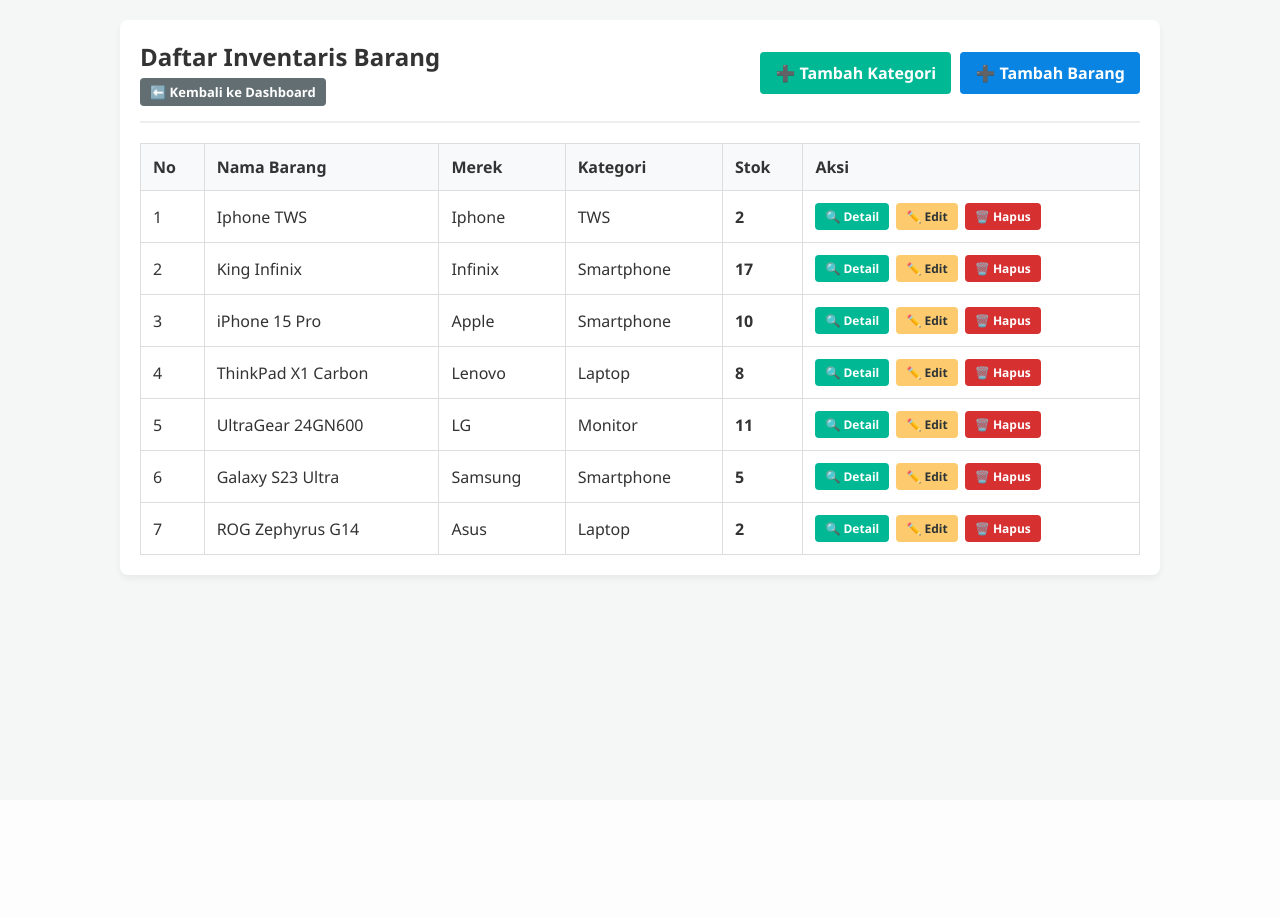
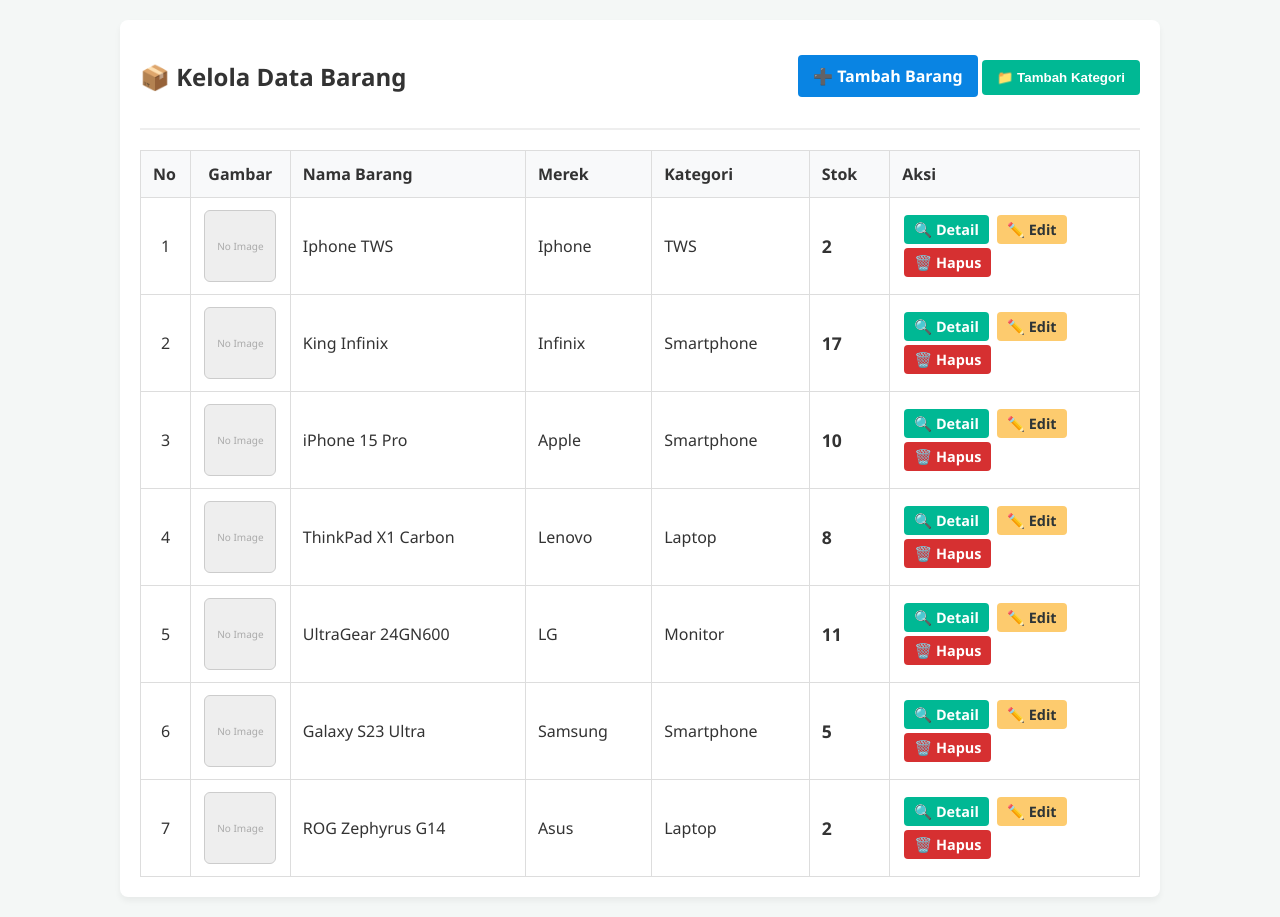
Before and after one commit to nabilmuhammadramadhan/electrostock-inventaris, a PHP site: page /barang.php in a window 1280 px wide. Before the commit the page ends 580 px from the top, so only its background shows below. Run offline with PHP 8.4, Linux system fonts and the light colour scheme; data comes from the database, SQL or seed files in the repository.

Commit message:
Add files via upload

```diff
--- a/barang.php
+++ b/barang.php
@@ -1,6 +1,11 @@
 <?php
 // 1. Panggil koneksi database
 include 'koneksi.php';
+
+// Buat folder 'uploads' secara otomatis jika belum ada untuk menyimpan gambar
+if (!is_dir('uploads')) {
+    mkdir('uploads', 0777, true);
+}
 
 // Menangkap parameter 'aksi' di URL. Jika tidak ada, default-nya adalah kosong (tampil tabel)
 $aksi = isset($_GET['aksi']) ? $_GET['aksi'] : '';
@@ -16,51 +21,86 @@ if (isset($_POST['simpan_tambah'])) {
     $spesifikasi = mysqli_real_escape_string($koneksi, $_POST['spesifikasi']);
     $id_kategori = $_POST['id_kategori'];
 
+    // Proses Upload Gambar
+    $gambar = '';
+    if(isset($_FILES['gambar']['name']) && $_FILES['gambar']['name'] != '') {
+        $ext = pathinfo($_FILES['gambar']['name'], PATHINFO_EXTENSION);
+        $gambar = time() . '_' . uniqid() . '.' . $ext; // Penamaan unik agar tidak tertimpa
+        move_uploaded_file($_FILES['gambar']['tmp_name'], 'uploads/' . $gambar);
+    }
+
     // Simpan ke database (stok otomatis 0 karena baru dibuat)
-    $query = "INSERT INTO barang (nama_barang, merek, spesifikasi, id_kategori, stok)
-              VALUES ('$nama', '$merek', '$spesifikasi', '$id_kategori', 0)";
+    $query = "INSERT INTO barang (nama_barang, merek, spesifikasi, id_kategori, stok, gambar)
+              VALUES ('$nama', '$merek', '$spesifikasi', '$id_kategori', 0, '$gambar')";
     mysqli_query($koneksi, $query);
-    header("Location: barang.php"); // Kembali ke halaman utama barang
+    header("Location: barang.php");
     exit;
 }
 
-// [BARU] Jika tombol "Simpan Kategori" (Form Tambah Kategori) diklik
-if (isset($_POST['simpan_kategori'])) {
-    $nama_kategori = mysqli_real_escape_string($koneksi, $_POST['nama_kategori']);
-
-    // Simpan ke database kategori
-    $query_kategori = "INSERT INTO kategori (nama_kategori) VALUES ('$nama_kategori')";
-    mysqli_query($koneksi, $query_kategori);
-
-    // Setelah selesai buat kategori, arahkan kembali ke form tambah barang
-    // agar bisa langsung dipakai
-    header("Location: barang.php?aksi=tambah");
-    exit;
-}
-
-// Jika tombol "Simpan Perubahan" (Form Edit Barang) diklik
+// Jika tombol "Update Data" (Form Edit Barang) diklik
 if (isset($_POST['simpan_edit'])) {
-    $id = $_POST['id_barang'];
+    $id_barang = $_POST['id_barang'];
     $nama = mysqli_real_escape_string($koneksi, $_POST['nama_barang']);
     $merek = mysqli_real_escape_string($koneksi, $_POST['merek']);
     $spesifikasi = mysqli_real_escape_string($koneksi, $_POST['spesifikasi']);
     $id_kategori = $_POST['id_kategori'];
 
-    $query = "UPDATE barang SET nama_barang='$nama', merek='$merek', spesifikasi='$spesifikasi', id_kategori='$id_kategori' WHERE id_barang='$id'";
+    // Cek gambar lama dari database
+    $q_gambar = mysqli_query($koneksi, "SELECT gambar FROM barang WHERE id_barang='$id_barang'");
+    $data_gambar = mysqli_fetch_assoc($q_gambar);
+    $gambar_lama = $data_gambar['gambar'];
+
+    // Proses Upload Gambar Baru (Jika user memilih gambar baru)
+    $gambar_baru = $gambar_lama; // Default gunakan gambar lama
+    if(isset($_FILES['gambar']['name']) && $_FILES['gambar']['name'] != '') {
+        $ext = pathinfo($_FILES['gambar']['name'], PATHINFO_EXTENSION);
+        $gambar_baru = time() . '_' . uniqid() . '.' . $ext;
+        move_uploaded_file($_FILES['gambar']['tmp_name'], 'uploads/' . $gambar_baru);
+
+        // Hapus file gambar lama dari folder uploads agar tidak memenuhi server
+        if(!empty($gambar_lama) && file_exists('uploads/'.$gambar_lama)) {
+            unlink('uploads/'.$gambar_lama);
+        }
+    }
+
+    $query = "UPDATE barang SET
+                nama_barang = '$nama',
+                merek = '$merek',
+                spesifikasi = '$spesifikasi',
+                id_kategori = '$id_kategori',
+                gambar = '$gambar_baru'
+              WHERE id_barang = '$id_barang'";
     mysqli_query($koneksi, $query);
     header("Location: barang.php");
     exit;
 }
 
-// Proses hapus barang
+// Proses Hapus Data Barang
 if ($aksi == 'hapus') {
     $id = $_GET['id'];
+
+    // Hapus file gambar terlebih dahulu sebelum menghapus data dari database
+    $q_gambar = mysqli_query($koneksi, "SELECT gambar FROM barang WHERE id_barang='$id'");
+    if($data_gambar = mysqli_fetch_assoc($q_gambar)) {
+        if(!empty($data_gambar['gambar']) && file_exists('uploads/'.$data_gambar['gambar'])) {
+            unlink('uploads/'.$data_gambar['gambar']); // Menghapus file gambar
+        }
+    }
+
     mysqli_query($koneksi, "DELETE FROM barang WHERE id_barang='$id'");
     header("Location: barang.php");
     exit;
 }
+
+// Jika tombol "Simpan Kategori" diklik
+if (isset($_POST['simpan_kategori'])) {
+    $nama_kategori = mysqli_real_escape_string($koneksi, $_POST['nama_kategori']);
+    mysqli_query($koneksi, "INSERT INTO kategori (nama_kategori) VALUES ('$nama_kategori')");
+    header("Location: barang.php");
+    exit;
+}
+
 ?>
-
 <!DOCTYPE html>
 <html lang="id">
 <head>
@@ -68,217 +108,206 @@ if ($aksi == 'hapus') {
     <meta name="viewport" content="width=device-width, initial-scale=1.0">
     <title>Kelola Barang - ElectroStock</title>
     <style>
-        /* CSS Dasar */
         body { font-family: 'Segoe UI', Tahoma, Geneva, Verdana, sans-serif; background-color: #f4f7f6; margin: 0; padding: 20px; color: #333; }
         .container { max-width: 1000px; margin: 0 auto; background: white; padding: 20px; border-radius: 8px; box-shadow: 0 4px 6px rgba(0,0,0,0.05); }
         .header { display: flex; justify-content: space-between; align-items: center; border-bottom: 2px solid #eee; padding-bottom: 15px; margin-bottom: 20px; }
 
-        /* Tombol */
         .btn { padding: 10px 15px; text-decoration: none; border-radius: 4px; display: inline-block; font-weight: bold; border: none; cursor: pointer; color: white; }
         .btn-primary { background-color: #0984e3; }
-        .btn-secondary { background-color: #636e72; }
         .btn-success { background-color: #00b894; }
         .btn-warning { background-color: #fdcb6e; color: #2d3436; }
         .btn-danger { background-color: #d63031; }
-        .btn-action { padding: 5px 10px; font-size: 12px; margin-right: 3px;}
+        .btn-secondary { background-color: #636e72; }
+        .btn-action { padding: 5px 10px; font-size: 0.9em; margin: 2px; }
 
-        /* Form & Tabel */
+        table { width: 100%; border-collapse: collapse; margin-top: 15px; }
+        th, td { border: 1px solid #ddd; padding: 12px; text-align: left; vertical-align: middle;}
+        th { background-color: #f8f9fa; font-weight: 600; }
+
         .form-group { margin-bottom: 15px; }
-        .form-group label { display: block; margin-bottom: 5px; font-weight: bold; }
+        label { display: block; margin-bottom: 5px; font-weight: bold; }
         .form-control { width: 100%; padding: 10px; border: 1px solid #ccc; border-radius: 4px; box-sizing: border-box; }
 
-        table { width: 100%; border-collapse: collapse; margin-top: 15px; }
-        table, th, td { border: 1px solid #ddd; }
-        th, td { padding: 12px; text-align: left; }
-        th { background-color: #f8f9fa; }
-
-        /* Table Detail */
-        .table-detail { width: 100%; border: none; }
-        .table-detail td { border: none; padding: 8px 0; border-bottom: 1px dashed #eee; }
+        /* Style untuk gambar */
+        .img-thumbnail { width: 70px; height: 70px; object-fit: cover; border-radius: 6px; border: 1px solid #ccc; }
+        .img-detail { max-width: 300px; width: 100%; border-radius: 8px; border: 1px solid #ddd; box-shadow: 0 2px 5px rgba(0,0,0,0.1); }
     </style>
 </head>
 <body>
 
 <div class="container">
 
-    <?php
-    // ==========================================
-    // ANTARMUKA HALAMAN TAMBAH BARANG
-    // ==========================================
-    if ($aksi == 'tambah') {
-    ?>
+    <?php if ($aksi == 'tambah') { ?>
+        <!-- ========================================== -->
+        <!-- HALAMAN TAMBAH BARANG -->
+        <!-- ========================================== -->
         <div class="header">
-            <h2>Tambah Data Barang</h2>
-            <a href="barang.php" class="btn btn-secondary">⬅️ Kembali</a>
+            <h2>➕ Tambah Barang Baru</h2>
+            <a href="barang.php" class="btn btn-secondary">🔙 Kembali</a>
         </div>
-        <form action="barang.php" method="POST">
+
+        <!-- Wajib menggunakan enctype="multipart/form-data" untuk form upload file -->
+        <form action="" method="POST" enctype="multipart/form-data">
             <div class="form-group">
                 <label>Nama Barang</label>
-                <input type="text" name="nama_barang" class="form-control" required placeholder="Contoh: Laptop Thinkpad T480">
+                <input type="text" name="nama_barang" class="form-control" required>
             </div>
             <div class="form-group">
                 <label>Merek</label>
-                <input type="text" name="merek" class="form-control" required placeholder="Contoh: Lenovo">
+                <input type="text" name="merek" class="form-control" required>
             </div>
             <div class="form-group">
                 <label>Kategori</label>
                 <select name="id_kategori" class="form-control" required>
                     <option value="">-- Pilih Kategori --</option>
                     <?php
-                    $q_kategori = mysqli_query($koneksi, "SELECT * FROM kategori ORDER BY nama_kategori ASC");
-                    while($k = mysqli_fetch_assoc($q_kategori)) {
+                    $q_kat = mysqli_query($koneksi, "SELECT * FROM kategori");
+                    while($k = mysqli_fetch_assoc($q_kat)) {
                         echo "<option value='".$k['id_kategori']."'>".$k['nama_kategori']."</option>";
                     }
                     ?>
                 </select>
-                <small style="display:block; margin-top:6px; color:#555;">
-                    Kategori tidak ada di daftar? <a href="barang.php?aksi=tambah_kategori" style="color:#0984e3; font-weight:bold;">➕ Tambah Kategori Baru</a>
-                </small>
             </div>
             <div class="form-group">
                 <label>Spesifikasi</label>
-                <textarea name="spesifikasi" class="form-control" rows="4" placeholder="Tuliskan spesifikasi produk (RAM, Prosesor, Warna, dll)"></textarea>
+                <textarea name="spesifikasi" class="form-control" rows="4"></textarea>
             </div>
-            <button type="submit" name="simpan_tambah" class="btn btn-primary">💾 Simpan Data Barang</button>
+            <!-- INPUT GAMBAR -->
+            <div class="form-group">
+                <label>Gambar Produk</label>
+                <input type="file" name="gambar" class="form-control" accept="image/*">
+                <small style="color: #666;"><i>Format: JPG, PNG, GIF. Kosongkan jika tidak ada gambar.</i></small>
+            </div>
+
+            <button type="submit" name="simpan_tambah" class="btn btn-primary">💾 Simpan Data</button>
         </form>
 
-    <?php
-    // ==========================================
-    // ANTARMUKA HALAMAN TAMBAH KATEGORI BARU
-    // ==========================================
-    } else if ($aksi == 'tambah_kategori') {
+    <?php } else if ($aksi == 'edit') {
+        $id = $_GET['id'];
+        $q_edit = mysqli_query($koneksi, "SELECT * FROM barang WHERE id_barang='$id'");
+        $d_edit = mysqli_fetch_assoc($q_edit);
     ?>
+        <!-- ========================================== -->
+        <!-- HALAMAN EDIT BARANG -->
+        <!-- ========================================== -->
         <div class="header">
-            <h2>Tambah Kategori Baru</h2>
-            <a href="javascript:history.back()" class="btn btn-secondary">⬅️ Kembali</a>
+            <h2>✏️ Edit Barang</h2>
+            <a href="barang.php" class="btn btn-secondary">🔙 Kembali</a>
         </div>
-        <form action="barang.php" method="POST">
-            <div class="form-group">
-                <label>Nama Kategori</label>
-                <input type="text" name="nama_kategori" class="form-control" required placeholder="Contoh: Aksesoris Komputer, Handphone, dll">
-            </div>
-            <button type="submit" name="simpan_kategori" class="btn btn-success">💾 Simpan Kategori</button>
-        </form>
 
-    <?php
-    // ==========================================
-    // ANTARMUKA HALAMAN EDIT BARANG
-    // ==========================================
-    } else if ($aksi == 'edit') {
-        $id = $_GET['id'];
-        $query_edit = mysqli_query($koneksi, "SELECT * FROM barang WHERE id_barang='$id'");
-        $data_edit = mysqli_fetch_assoc($query_edit);
-    ?>
-        <div class="header">
-            <h2>Edit Data Barang</h2>
-            <a href="barang.php" class="btn btn-secondary">⬅️ Kembali</a>
-        </div>
-        <form action="barang.php" method="POST">
-            <input type="hidden" name="id_barang" value="<?php echo $data_edit['id_barang']; ?>">
+        <form action="" method="POST" enctype="multipart/form-data">
+            <input type="hidden" name="id_barang" value="<?php echo $d_edit['id_barang']; ?>">
 
             <div class="form-group">
                 <label>Nama Barang</label>
-                <input type="text" name="nama_barang" class="form-control" value="<?php echo $data_edit['nama_barang']; ?>" required>
+                <input type="text" name="nama_barang" class="form-control" value="<?php echo $d_edit['nama_barang']; ?>" required>
             </div>
             <div class="form-group">
                 <label>Merek</label>
-                <input type="text" name="merek" class="form-control" value="<?php echo $data_edit['merek']; ?>" required>
+                <input type="text" name="merek" class="form-control" value="<?php echo $d_edit['merek']; ?>" required>
             </div>
             <div class="form-group">
                 <label>Kategori</label>
                 <select name="id_kategori" class="form-control" required>
                     <?php
-                    $q_kategori = mysqli_query($koneksi, "SELECT * FROM kategori ORDER BY nama_kategori ASC");
-                    while($k = mysqli_fetch_assoc($q_kategori)) {
-                        // Cek apakah id_kategori sama dengan kategori barang yang sedang diedit
-                        $selected = ($k['id_kategori'] == $data_edit['id_kategori']) ? "selected" : "";
+                    $q_kat = mysqli_query($koneksi, "SELECT * FROM kategori");
+                    while($k = mysqli_fetch_assoc($q_kat)) {
+                        $selected = ($k['id_kategori'] == $d_edit['id_kategori']) ? 'selected' : '';
                         echo "<option value='".$k['id_kategori']."' $selected>".$k['nama_kategori']."</option>";
                     }
                     ?>
                 </select>
-                <small style="display:block; margin-top:6px; color:#555;">
-                    Kategori tidak ada? <a href="barang.php?aksi=tambah_kategori" style="color:#0984e3; font-weight:bold;">➕ Tambah Kategori Baru</a>
-                </small>
             </div>
             <div class="form-group">
                 <label>Spesifikasi</label>
-                <textarea name="spesifikasi" class="form-control" rows="4"><?php echo $data_edit['spesifikasi']; ?></textarea>
+                <textarea name="spesifikasi" class="form-control" rows="4"><?php echo $d_edit['spesifikasi']; ?></textarea>
             </div>
-            <button type="submit" name="simpan_edit" class="btn btn-warning">💾 Simpan Perubahan</button>
+
+            <!-- PREVIEW GAMBAR LAMA & INPUT GAMBAR BARU -->
+            <div class="form-group">
+                <label>Gambar Produk Saat Ini</label><br>
+                <?php if(!empty($d_edit['gambar']) && file_exists('uploads/'.$d_edit['gambar'])) { ?>
+                    <img src="uploads/<?php echo $d_edit['gambar']; ?>" class="img-thumbnail" style="width: 120px; height: 120px; margin-bottom: 10px;">
+                <?php } else { ?>
+                    <p style="color:#888;"><i>Tidak ada gambar.</i></p>
+                <?php } ?>
+            </div>
+            <div class="form-group">
+                <label>Ganti Gambar Baru</label>
+                <input type="file" name="gambar" class="form-control" accept="image/*">
+                <small style="color: #666;"><i>Abaikan jika tidak ingin mengubah gambar produk.</i></small>
+            </div>
+
+            <button type="submit" name="simpan_edit" class="btn btn-primary">💾 Update Data</button>
         </form>
 
-    <?php
-    // ==========================================
-    // ANTARMUKA DETAIL BARANG
-    // ==========================================
-    } else if ($aksi == 'detail') {
+    <?php } else if ($aksi == 'detail') {
         $id = $_GET['id'];
-        $query_detail = mysqli_query($koneksi, "
-            SELECT barang.*, kategori.nama_kategori
-            FROM barang
-            JOIN kategori ON barang.id_kategori = kategori.id_kategori
-            WHERE barang.id_barang='$id'
-        ");
-        $data_detail = mysqli_fetch_assoc($query_detail);
+        $q_detail = mysqli_query($koneksi, "SELECT barang.*, kategori.nama_kategori FROM barang JOIN kategori ON barang.id_kategori = kategori.id_kategori WHERE id_barang='$id'");
+        $d_detail = mysqli_fetch_assoc($q_detail);
     ?>
+        <!-- ========================================== -->
+        <!-- HALAMAN DETAIL BARANG -->
+        <!-- ========================================== -->
         <div class="header">
-            <h2>Detail Informasi Barang</h2>
-            <a href="barang.php" class="btn btn-secondary">⬅️ Kembali</a>
+            <h2>🔍 Detail Barang: <?php echo $d_detail['nama_barang']; ?></h2>
+            <a href="barang.php" class="btn btn-secondary">🔙 Kembali</a>
         </div>
-        <table class="table-detail">
-            <tr>
-                <td width="25%"><strong>Nama Barang</strong></td>
-                <td width="5%">:</td>
-                <td><?php echo $data_detail['nama_barang']; ?></td>
-            </tr>
-            <tr>
-                <td><strong>Merek</strong></td>
-                <td>:</td>
-                <td><?php echo $data_detail['merek']; ?></td>
-            </tr>
-            <tr>
-                <td><strong>Kategori</strong></td>
-                <td>:</td>
-                <td><?php echo $data_detail['nama_kategori']; ?></td>
-            </tr>
-            <tr>
-                <td><strong>Stok Saat Ini</strong></td>
-                <td>:</td>
-                <td><strong style="color: #00b894; font-size: 18px;"><?php echo $data_detail['stok']; ?> Unit</strong></td>
-            </tr>
-            <tr>
-                <td style="vertical-align: top;"><strong>Spesifikasi</strong></td>
-                <td style="vertical-align: top;">:</td>
-                <td><?php echo nl2br($data_detail['spesifikasi']); ?></td>
-            </tr>
-        </table>
 
-    <?php
-    // ==========================================
-    // ANTARMUKA UTAMA (DAFTAR BARANG)
-    // ==========================================
-    } else {
-    ?>
+        <div style="display:flex; gap: 30px; flex-wrap: wrap;">
+            <div style="flex: 1; min-width: 250px; text-align: center;">
+                <?php if(!empty($d_detail['gambar']) && file_exists('uploads/'.$d_detail['gambar'])) { ?>
+                    <img src="uploads/<?php echo $d_detail['gambar']; ?>" class="img-detail">
+                <?php } else { ?>
+                    <div class="img-detail" style="height:250px; background:#eee; display:flex; align-items:center; justify-content:center; color:#999; margin: 0 auto;">
+                        🚫 Tidak ada gambar
+                    </div>
+                <?php } ?>
+            </div>
+            <div style="flex: 2; min-width: 300px;">
+                <table style="margin-top:0;">
+                    <tr><th width="35%">Nama Barang</th><td><?php echo $d_detail['nama_barang']; ?></td></tr>
+                    <tr><th>Merek</th><td><?php echo $d_detail['merek']; ?></td></tr>
+                    <tr><th>Kategori</th><td><?php echo $d_detail['nama_kategori']; ?></td></tr>
+                    <tr><th>Sisa Stok Saat Ini</th><td><strong style="font-size: 1.2em; color: #0984e3;"><?php echo $d_detail['stok']; ?> Unit</strong></td></tr>
+                    <tr><th>Spesifikasi</th><td><?php echo nl2br($d_detail['spesifikasi']); ?></td></tr>
+                </table>
+            </div>
+        </div>
+
+    <?php } else { ?>
+        <!-- ========================================== -->
+        <!-- HALAMAN UTAMA (TABEL BARANG) -->
+        <!-- ========================================== -->
         <div class="header">
+            <h2>📦 Kelola Data Barang</h2>
             <div>
-                <h2 style="margin: 0 0 5px 0;">Daftar Inventaris Barang</h2>
-                <a href="index.php" class="btn btn-secondary" style="font-size: 13px; padding: 5px 10px;">⬅️ Kembali ke Dashboard</a>
+                <a href="barang.php?aksi=tambah" class="btn btn-primary">➕ Tambah Barang</a>
+                <button onclick="document.getElementById('formKategori').style.display='block'" class="btn btn-success">📁 Tambah Kategori</button>
             </div>
-            <div>
-                <a href="barang.php?aksi=tambah_kategori" class="btn btn-success">➕ Tambah Kategori</a>
-                <a href="barang.php?aksi=tambah" class="btn btn-primary" style="margin-left: 5px;">➕ Tambah Barang</a>
-            </div>
+        </div>
+
+        <div id="formKategori" style="display:none; background:#f9f9f9; padding:15px; border:1px solid #ddd; margin-bottom:15px; border-radius:4px;">
+            <form action="" method="POST">
+                <div class="form-group">
+                    <label>Nama Kategori Baru</label>
+                    <input type="text" name="nama_kategori" class="form-control" required style="width:300px; display:inline-block;">
+                    <button type="submit" name="simpan_kategori" class="btn btn-primary">Simpan</button>
+                    <button type="button" onclick="document.getElementById('formKategori').style.display='none'" class="btn btn-secondary">Batal</button>
+                </div>
+            </form>
         </div>
 
         <table>
             <thead>
                 <tr>
-                    <th>No</th>
+                    <th style="width: 5%;">No</th>
+                    <th style="width: 10%; text-align: center;">Gambar</th>
                     <th>Nama Barang</th>
                     <th>Merek</th>
                     <th>Kategori</th>
                     <th>Stok</th>
-                    <th>Aksi</th>
+                    <th style="width: 25%;">Aksi</th>
                 </tr>
             </thead>
             <tbody>
@@ -294,16 +323,23 @@ if ($aksi == 'hapus') {
                 while($row = mysqli_fetch_assoc($result)) {
                 ?>
                 <tr>
-                    <td><?php echo $no++; ?></td>
+                    <td style="text-align: center;"><?php echo $no++; ?></td>
+                    <td style="text-align: center;">
+                        <!-- TAMPILKAN THUMBNAIL GAMBAR -->
+                        <?php if(!empty($row['gambar']) && file_exists('uploads/'.$row['gambar'])) { ?>
+                            <img src="uploads/<?php echo $row['gambar']; ?>" class="img-thumbnail">
+                        <?php } else { ?>
+                            <div style="width: 70px; height: 70px; background: #eee; border-radius: 6px; display: inline-flex; align-items: center; justify-content: center; font-size: 10px; color: #aaa; border: 1px solid #ccc;">No Image</div>
+                        <?php } ?>
+                    </td>
                     <td><?php echo $row['nama_barang']; ?></td>
                     <td><?php echo $row['merek']; ?></td>
                     <td><?php echo $row['nama_kategori']; ?></td>
-                    <td><strong><?php echo $row['stok']; ?></strong></td>
+                    <td style="font-size: 1.1em;"><strong><?php echo $row['stok']; ?></strong></td>
                     <td>
                         <a href="barang.php?aksi=detail&id=<?php echo $row['id_barang']; ?>" class="btn btn-success btn-action">🔍 Detail</a>
                         <a href="barang.php?aksi=edit&id=<?php echo $row['id_barang']; ?>" class="btn btn-warning btn-action">✏️ Edit</a>
-                        <!-- Konfirmasi Javascript saat mau hapus -->
-                        <a href="barang.php?aksi=hapus&id=<?php echo $row['id_barang']; ?>" onclick="return confirm('Apakah Anda yakin ingin menghapus barang ini?');" class="btn btn-danger btn-action">🗑️ Hapus</a>
+                        <a href="barang.php?aksi=hapus&id=<?php echo $row['id_barang']; ?>" onclick="return confirm('Apakah Anda yakin ingin menghapus barang beserta gambarnya?');" class="btn btn-danger btn-action">🗑️ Hapus</a>
                     </td>
                 </tr>
                 <?php } ?>
```
